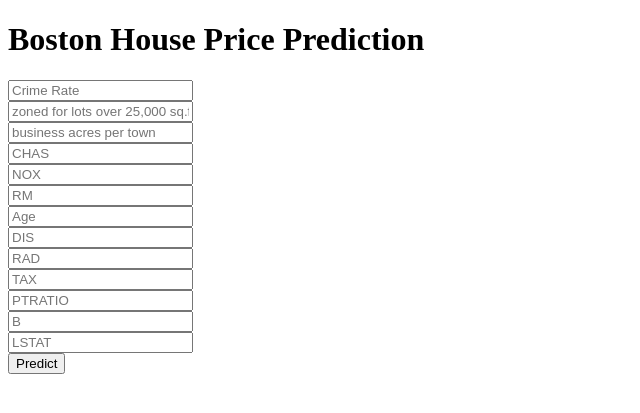
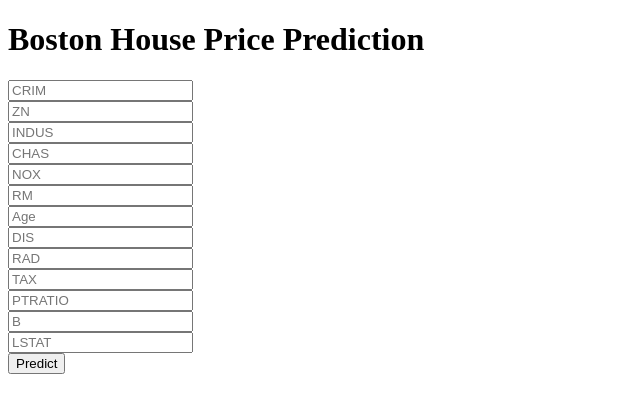
Before and after one commit to SamuelTesfamariam/BostonHousePricing, a Flask app: page / in a window 1280 px wide. Shown: the top 413 px of the page, without its empty margins (0-640 px from the left). Run offline with Flask 2, Linux system fonts and the light colour scheme; parts of the project's set-up code (start-up, migrations or seed data) failed here and were passed over.

Commit message:
changed the names back as I don't know how to make the longer descriptions appear on the html view

```diff
--- a/templates/home.html
+++ b/templates/home.html
@@ -18,9 +18,9 @@
 
      <!-- Main Input For Receiving Query to our ML -->
     <form action="{{ url_for('predict')}}"method="post">
-      <input type="text" name="Crime Rate" placeholder="Crime Rate" required="required" /><br>
-    	<input type="text" name="zoned for lots over 25,000 sq.ft" placeholder="zoned for lots over 25,000 sq.ft" required="required" /><br>
-        <input type="text" name="business acres per town" placeholder="business acres per town" required="required" /><br>
+      <input type="text" name="CRIM" placeholder="CRIM" required="required" /><br>
+    	<input type="text" name="ZN" placeholder="ZN" required="required" /><br>
+        <input type="text" name="INDUS" placeholder="INDUS" required="required" /><br>
         <input type="text" name="CHAS" placeholder="CHAS" required="required" /><br>
         <input type="text" name="NOX" placeholder="NOX" required="required" /><br>
         <input type="text" name="RM" placeholder="RM" required="required" /><br>
```
